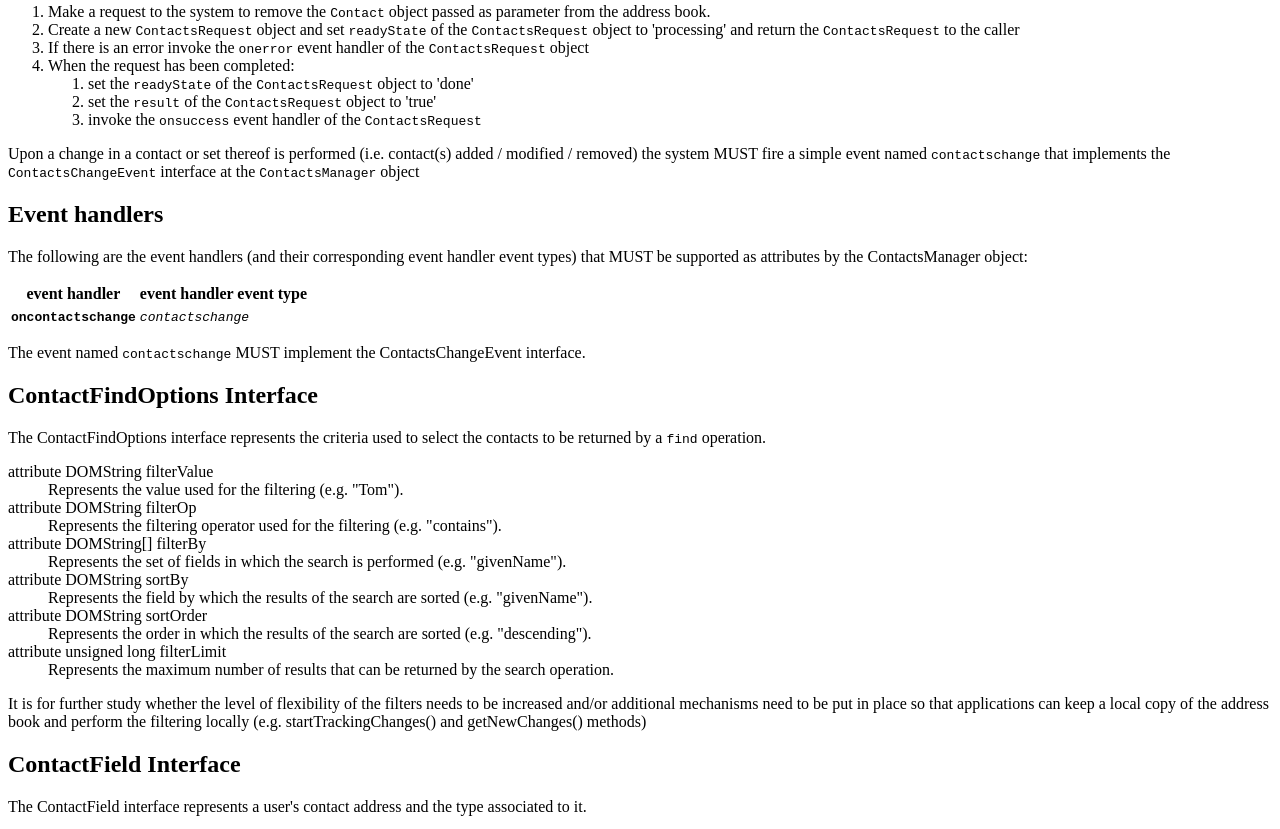
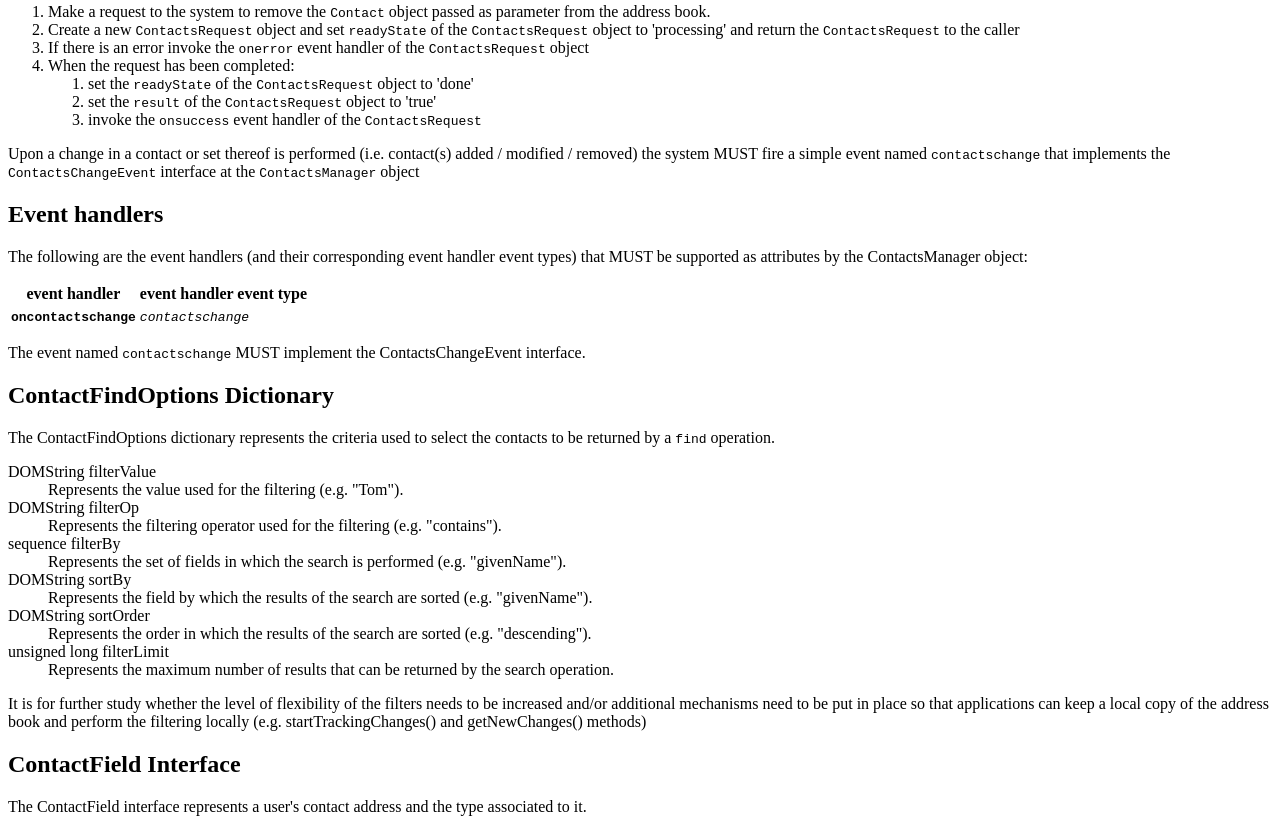
Before and after one commit to sysapps/contacts-manager-api, a plain HTML site: page index.html in a window 1280 px wide. Shown: the part 2010-2839 px from the top of the page. Drawn offline with Linux system fonts and the light colour scheme.

Commit message:
Transform ContactFindCB into a dictionary

```diff
--- a/index.html
+++ b/index.html
@@ -123,7 +123,7 @@
         <dd>This method allows to instantiate a new <code>ContactsRequest</code> object intended to search contacts
         within the address book that match the criteria indicated in the <code>options</code> parameter.
         <dl class='parameters'>
-             <dt>ContactFindOptions options</dt>
+             <dt>optional ContactFindOptions options</dt>
              <dd>
                Set of criteria that a contact needs to match to be included in the outcomes of the <code>find</code>
                operation.
@@ -256,23 +256,22 @@
     </section>
 
     <section>
-      <h2><a>ContactFindOptions</a> Interface</h2>
-      <p>The <a>ContactFindOptions</a> interface represents the criteria used to select the contacts to be returned by a
+      <h2><a>ContactFindOptions</a> Dictionary</h2>
+      <p>The <a>ContactFindOptions</a> dictionary represents the criteria used to select the contacts to be returned by a
       <code>find</code> operation.
-      <dl title="[NoInterfaceObject]
-                 interface ContactFindOptions"
+      <dl title="dictionary ContactFindOptions"
           class="idl">
-        <dt>attribute DOMString filterValue</dt>
+        <dt>DOMString filterValue</dt>
         <dd>Represents the value used for the filtering (e.g. "Tom").
-        <dt>attribute DOMString filterOp</dt>
+        <dt>DOMString filterOp</dt>
         <dd>Represents the filtering operator used for the filtering (e.g. "contains").
-        <dt>attribute DOMString[] filterBy</dt>
+        <dt>sequence<DOMString> filterBy</dt>
         <dd>Represents the set of fields in which the search is performed (e.g. "givenName").
-        <dt>attribute DOMString sortBy</dt>
+        <dt>DOMString sortBy</dt>
         <dd>Represents the field by which the results of the search are sorted (e.g. "givenName").
-        <dt>attribute DOMString sortOrder</dt>
+        <dt>DOMString sortOrder</dt>
         <dd>Represents the order in which the results of the search are sorted (e.g. "descending").
-        <dt>attribute unsigned long filterLimit</dt>
+        <dt>unsigned long filterLimit</dt>
         <dd>Represents the maximum number of results that can be returned by the search operation.
       </dl>
 
```
